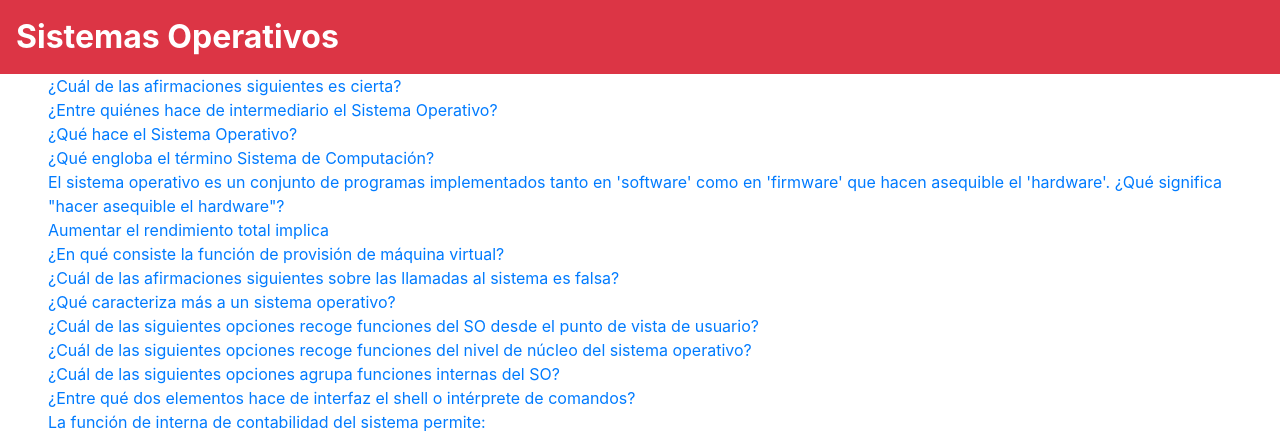
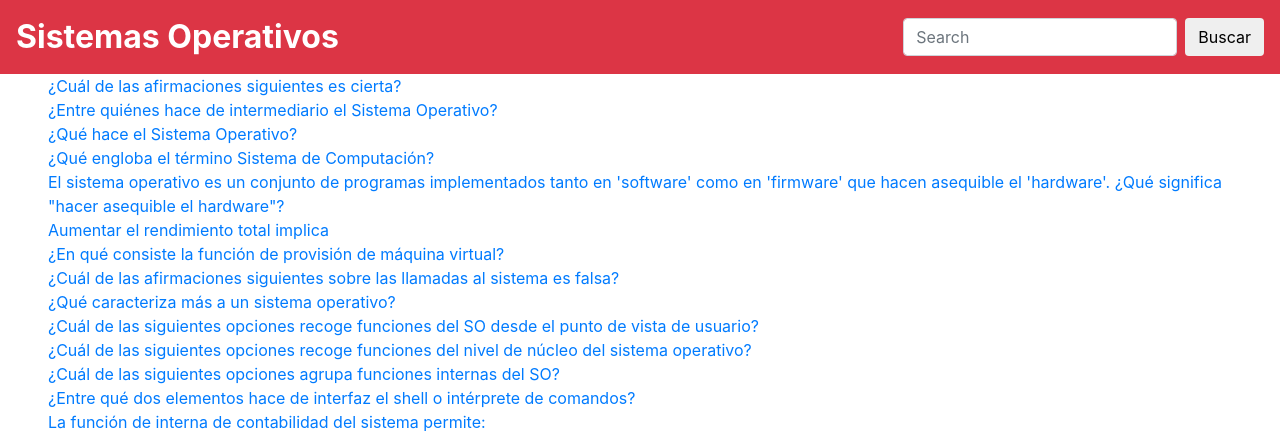
Before and after one commit to fSHelperAc/Sis_Op, a Django app: page / in a window 1280 px wide. Shown: the top 431 px of the page. Run offline with Django 3.2, Linux system fonts and the light colour scheme; data comes from the database, SQL or seed files in the repository; some libraries are stand-ins or nearby versions.

Commit message:
Buscador

```diff
--- a/pregunta/urls.py
+++ b/pregunta/urls.py
@@ -10,4 +10,5 @@ urlpatterns = [
     path('random', views.go_to_random, name='go_to_random'),
     path('<int:pk>/next', views.go_to_next, name='go_to_next'),
     path('<int:pk>/previous', views.go_to_previous, name='go_to_previous'),
+    path('search',views.search,name='search'),
 ]
--- a/pregunta/views.py
+++ b/pregunta/views.py
@@ -5,6 +5,8 @@ from .models import Pregunta, Respuesta
 from django.urls import reverse
 from django.shortcuts import redirect
 from django.shortcuts import get_object_or_404
+
+from django.views.generic import ListView
 
 import logging
 
@@ -61,3 +63,11 @@ def go_to_next(request, pk):
 def go_to_previous(request, pk):
     preg = Pregunta.objects.filter(pk__lt=pk).order_by('pk').last()
     return redirect('pregunta:pregunta_detail', pk=preg.pk)
+
+def search(request):
+    query = request.GET.get('search')
+    if query:
+        result = Pregunta.objects.filter(pregunta_s__contains=query)
+    else:
+        result = None
+    return render(request,'pregunta/buscar.html',{'preguntas' : result})
--- a/templates/base.html
+++ b/templates/base.html
@@ -26,8 +26,14 @@
     <!-- Navbar  -->
     <div class="navbar navbar-expand-lg navbar-light  bg-danger">
         <a href="/" class="navbar-brand text-white font-weight-bold" style ="font-size: 2rem;">Sistemas Operativos</a>
+
+        <form class="form-inline ml-auto" method="GET" action="/search">
+            <div class="md-form my-0">
+              <input class="form-control" type="text" placeholder="Search" aria-label="Search" name="search">
+            </div>
+            <button href="#!" class="btn btn-outline-white btn-md my-0 ml-sm-2" type="submit">Buscar</button>
+          </form>
     </div>
-
     <!-- Main Body -->
     <div id="main-content">
         <div class="justify-content-center mx-5" >
```
Also changed, not shown: templates/pregunta/buscar.html (added, +13 -0 lines).
